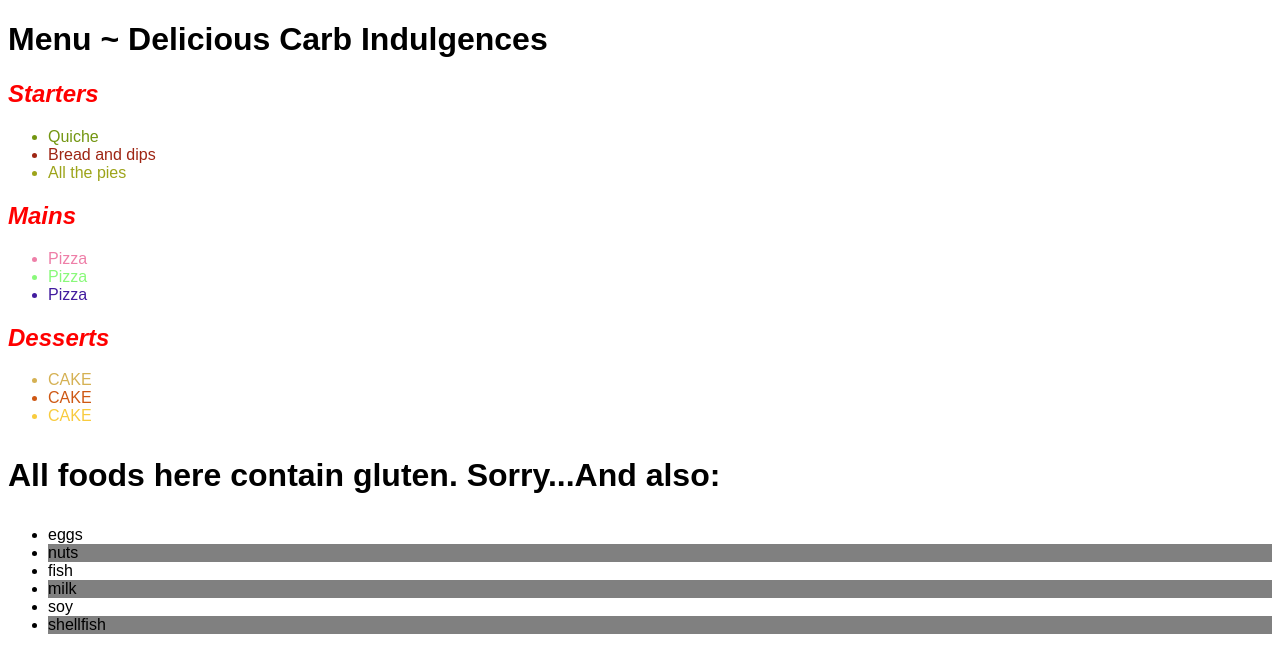
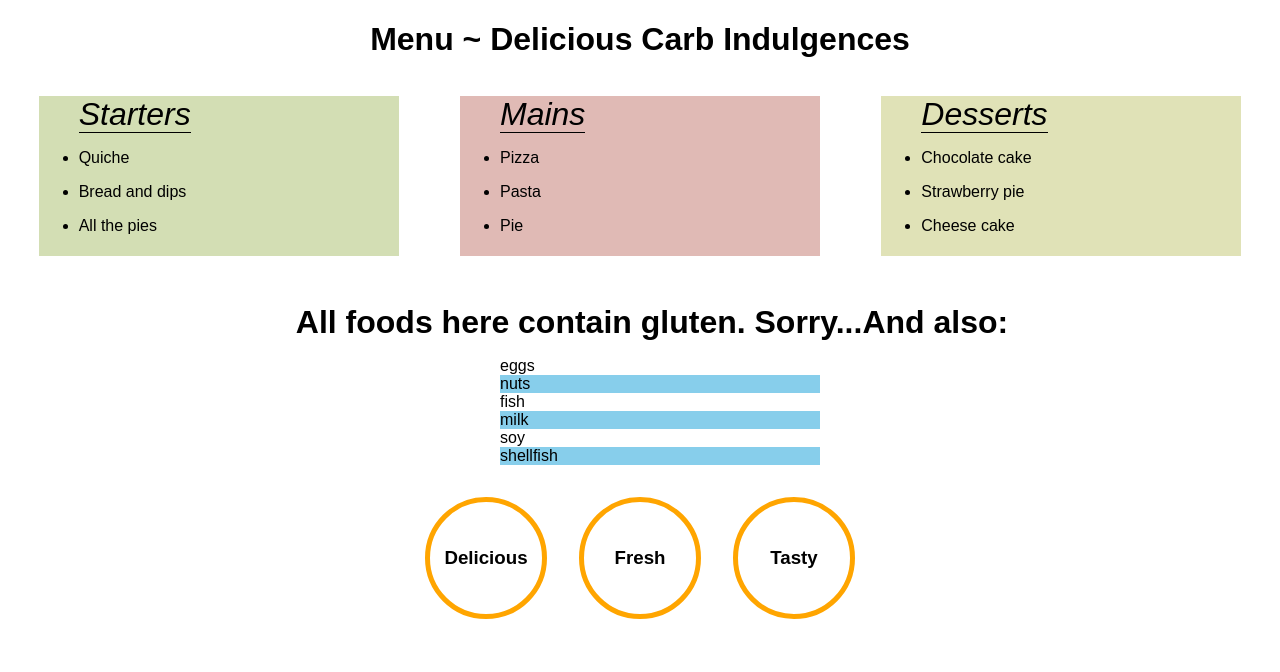
Before and after one commit to wi-fighters/02-browser-dom-querying-simon-nadia, a plain HTML site: page index.html in a window 1280 px wide. Drawn offline with Linux system fonts and the light colour scheme.

Commit message:
Add styling to page

```diff
--- a/index.html
+++ b/index.html
@@ -5,32 +5,36 @@
     <meta charset="UTF-8">
     <meta name="viewport" content="width=device-width, initial-scale=1.0">
     <meta http-equiv="X-UA-Compatible" content="ie=edge">
-    <title>About me!</title>
+    <title>Makeshift Menu</title>
 </head>
 
 <body>
     <h1 class="title">Menu ~ Delicious Carb Indulgences</h1>
-    <main>
-        <h2 class="category">Starters</h2>
-        <ul>
+
+    <main class="main">
+
+        <ul class="food-category">
+            <label class="category">Starters</label>
             <li class="food-item">Quiche</li>
             <li class="food-item">Bread and dips</li>
             <li class="food-item">All the pies</li>
         </ul>
-        <h2 class="category">Mains</h2>
-        <ul>
+
+        <ul class="food-category">
+            <label class="category">Mains</label>
             <li class="food-item">Pizza</li>
-            <li class="food-item">Pizza</li>
-            <li class="food-item">Pizza</li>
+            <li class="food-item">Pasta</li>
+            <li class="food-item">Pie</li>
         </ul>
 
-        <h2 class="category">Desserts</h2>
-        <ul>
-            <li class="food-item">CAKE</li>
-            <li class="food-item">CAKE</li>
-            <li class="food-item">CAKE</li>
+        <ul class="food-category">
+            <label class="category">Desserts</label>
+            <li class="food-item">Chocolate cake</li>
+            <li class="food-item">Strawberry pie</li>
+            <li class="food-item">Cheese cake</li>
         </ul>
     </main>
+    <section class="allergy-warning">
         <h3 id="warning">All foods here contain gluten. Sorry...And also:</h3>
         <ul class="allergies">
             <li class="allergy-info">eggs</li>
@@ -40,6 +44,18 @@
             <li class="allergy-info">soy</li>
             <li class="allergy-info">shellfish</li>
         </ul>
+    </section>
+    <footer class="footer">
+        <section class="food-desc">
+            <h3>Delicious</h3>
+        </section>
+        <section class="food-desc">
+            <h3>Fresh</h3>
+        </section>
+        <section class="food-desc">
+            <h3>Tasty</h3>
+        </section>
+    </footer>
 </body>
 <script src="index.js"></script>
 
--- a/index.js
+++ b/index.js
@@ -1,41 +1,90 @@
 //change font of body
-
 const body = document.querySelector("body");
 body.style.fontFamily = "Arial";
+
+//styling of title and section
+const title = document.querySelector(".title");
+title.style.textAlign = "center";
+
+const mainSection = document.querySelector(".main");
+mainSection.style.display = "flex";
+mainSection.style.flexFlow = "row wrap";
+mainSection.style.justifyContent = "space-around"
 
 //change styling of h2 elements
 const menuCategories = document.querySelectorAll(".category");
 for (let i = 0; i < menuCategories.length; i++) {
-    menuCategories[i].style.color = "red";
-    menuCategories[i].style.fontStyle = "italic"
+    category = menuCategories[i].style;
+    category.fontStyle = "italic"
+    category.fontSize = "2rem";
+    category.borderBottom = "1px solid black";
 }
 console.log(menuCategories);
 
 //change font size of warning at bottom of page
 let warning = document.getElementById("warning");
 warning.style.fontSize = "2rem";
+warning.style.marginBottom = "0";
+warning.style.marginLeft = "1.5rem";
 
 //color generator
 function colorGenerator() {
     let letters = '0123456789ABCDEF';
     let randomColor = "#";
-
     for (let j = 0; j < 6; j++) {
         randomColor += letters[Math.floor(Math.random() * 16)];
     }
+    randomColor += "50";
     return randomColor;
 }
 
 //assigning a random color to each list item
-const listItems = document.querySelectorAll(".food-item");
-console.log(listItems);
-let number = listItems.length
-for (let i = 0; i < listItems.length; i++) {
-    listItems[i].style.color = colorGenerator();
+const foodCategories = document.querySelectorAll(".food-category");
+for (let i = 0; i < foodCategories.length; i++) {
+    let categories = foodCategories[i].style;
+    categories.backgroundColor = colorGenerator();
+    categories.width = "20rem";
+    categories.height = "10rem";
+    categories.margin = "1rem";
 }
 
-//
+const foodItems = document.querySelectorAll(".food-item");
+foodItems.forEach(item => {
+    item.style.marginTop = "1rem";
+})
+
+// allergies section - add styling
+const allergySection = document.querySelector(".allergy-warning");
+allergySection.style.display = "flex";
+allergySection.style.flexFlow = "column";
+allergySection.style.justifyContent = "center";
+allergySection.style.alignItems = "center";
+
+const allergyList = document.querySelector(".allergies");
+allergyList.style.width = "20rem";
+allergyList.style.listStyle = "none";
+allergyList.style.marginTop = "1rem";
+
 const allergyItems = document.querySelectorAll(".allergy-info:nth-child(2n)");
 allergyItems.forEach(item => {
-    item.style.backgroundColor = "grey";
+    item.style.backgroundColor = "skyblue";
 })
+
+//footer descriptions
+const footer = document.querySelector(".footer");
+footer.style.display = "flex";
+footer.style.flexFlow = "row wrap";
+footer.style.justifyContent = "center";
+
+const description = document.querySelectorAll(".food-desc");
+description.forEach(footerDesc => {
+    let desc = footerDesc.style;
+    desc.border = "5px solid orange";
+    desc.borderRadius = "100%";
+    desc.height = "7rem";
+    desc.width = "7rem";
+    desc.display = "flex";
+    desc.justifyContent = "center";
+    desc.alignItems = "center";
+    desc.margin = "1rem";
+})
```
Lines whose indentation alone changed are shown as unchanged.
